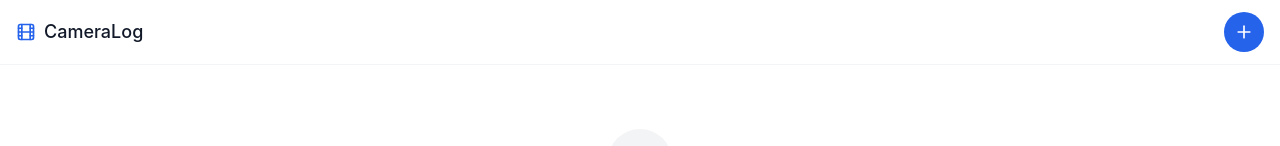
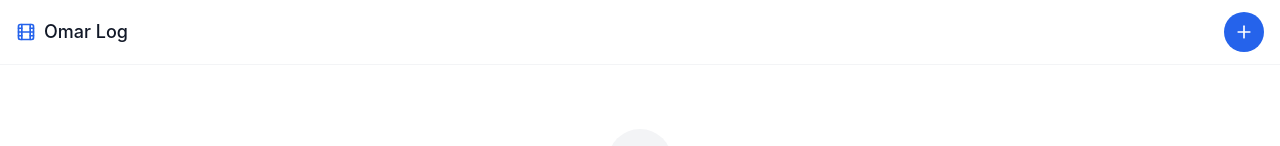
Before and after one commit to ivan629/cameralog, a React (Create React App) app: page / in a window 1280 px wide. Shown: the top 146 px of the page. Built offline with nearby package versions, Linux system fonts and the light colour scheme.

Commit message:
small fix

```diff
--- a/src/App.jsx
+++ b/src/App.jsx
@@ -37,7 +37,7 @@ const App = () => {
                     <div className="flex items-center justify-between">
                         <div className="flex items-center gap-2">
                             <Film className="w-5 h-5 text-blue-600" />
-                            <h1 className="text-lg font-medium text-gray-900">CameraLog</h1>
+                            <h1 className="text-lg font-medium text-gray-900">Omar Log</h1>
                         </div>
 
                         <button
```
